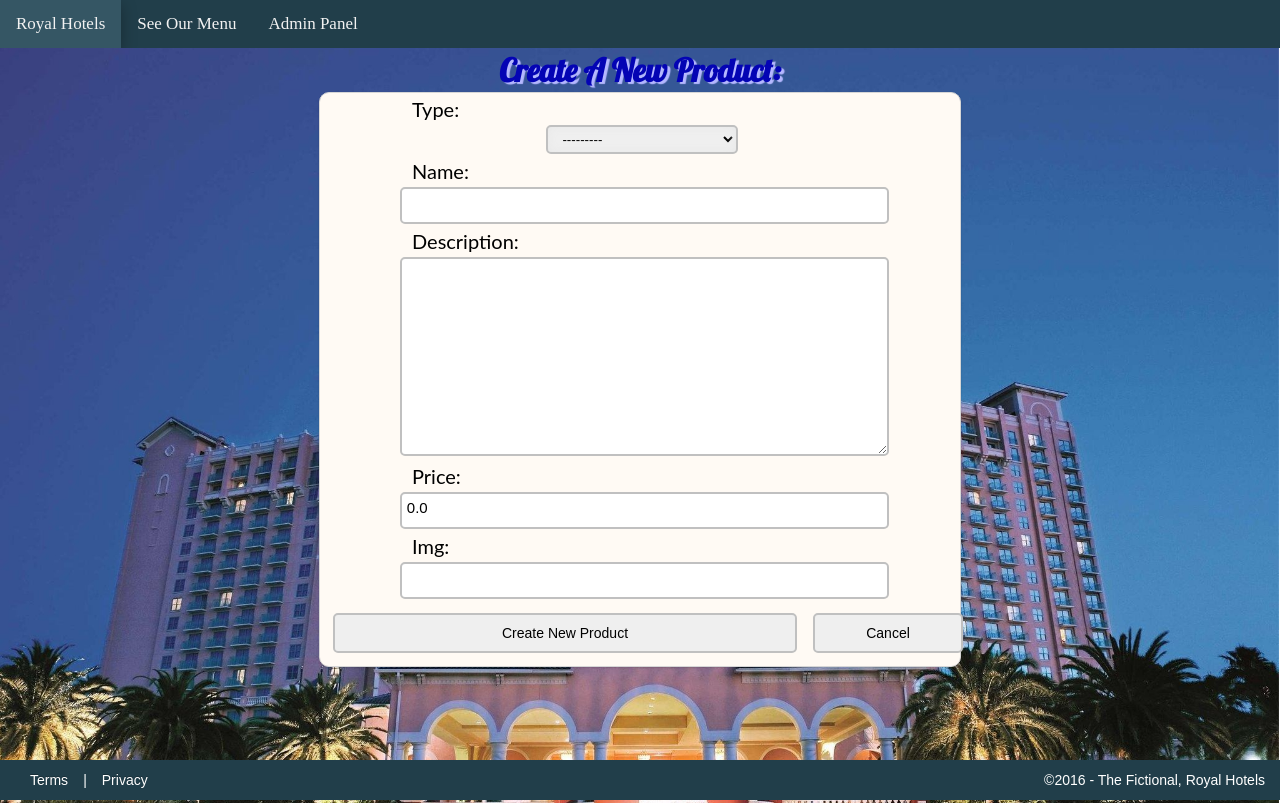
After one commit to ashlieghdawn/DjangoProject, a Django app: page /createRecord/ in a window 1280 px wide. The commit adds this page. Run offline with Django 3.2, Linux system fonts and the light colour scheme.

Commit message:
update add files

```diff
--- /dev/null
+++ b/mainapp/assets/css/layout.css
@@ -0,0 +1,294 @@
+* {
+    margin: 0;
+}
+
+html {
+    background-color: lightblue;
+}
+
+body {
+	position: relative;
+	overflow: hidden;
+}
+html, body {
+    height: 100%;
+    margin: 0;
+	padding: 0;
+}
+p {
+	padding: 2px 16px;
+	font-size: 15px;
+	font-family: 'Lato', Georgia, sans-serif;
+	color: #666666;
+}
+h1 {
+    color: #0404B4;
+    font-family: 'Lobster';
+    text-shadow: 3px 2px 1px rgba(181, 184, 255, 1);
+    margin:0 auto;
+}
+h2 {
+    color: #0404B4;
+    font-weight: 900;
+    font-family: 'Roboto', sans-serif;
+    text-align: center;
+}
+h2 span {
+    font-variant: small-caps;
+    padding: 2px 16px;
+}
+.container {
+    padding: 2px 16px;
+}
+
+.box {
+	display: flex;
+	justify-content: space-between;
+	flex-wrap: wrap;
+}
+
+.box>* {
+	flex: 1 1 160px;
+}
+.center-img {
+    display: block;
+    margin-top: 5%;
+    margin-bottom: 10%;
+    margin-left: auto;
+    margin-right: auto;
+    width: 70%;
+}
+ul.topnav {
+    list-style-type: none;
+    margin: 0;
+    padding: 0;
+    overflow: hidden;
+    background-color: #213e4a;
+}
+/* Float the list items side by side */
+ul.topnav li {
+    float: left;
+}
+/* Style the links inside the list items */
+ul.topnav li a {
+    display: inline-block;
+    color: #f2f2f2;
+    text-align: center;
+    padding: 14px 16px;
+    text-decoration: none;
+    transition: 0.3s;
+    font-size: 17px;
+    -webkit-transition-duration: 0.4s; /* Safari */
+    transition-duration: 0.4s;
+    cursor: pointer;
+}
+ul.topnav li a:hover {
+    box-shadow: 0 5px 15px rgba(0,0,0,0.3);
+	transition: opacity 0.3s ease-in-out;
+    background-color: #355664;
+}
+/* Hide the list item that contains the link that should
+   open and close the topnav on small screens */
+ul.topnav li.icon {
+	display: none;
+}
+.header-title {
+	padding: 2px 16px;
+	text-align: center;
+}
+.price {
+	padding: 0px 0px;
+	display: flex;
+	justify-content: flex-start;
+	color: darkgreen;
+}
+.price span {
+	align-self: flex-end;
+}
+/* This is the entire page wrapper */
+.site-container {
+    max-width: 100%;
+    height: 100%;
+    background-color: lightblue;
+    margin-left: auto;
+    margin-right: auto;
+}
+/* This controls the form size and contents */
+.admin_panel {
+    margin: 0 auto;
+    width: 50%;
+    height: 80%;
+    background-color: #fffaf4;
+	border: 1px solid #d6d6d6;
+	box-shadow: 0 1px 2px rgba(0,0,0,0.15);
+	transition: all 0.3s ease-in-out;
+	border-radius: 10px;
+    transition: 0.3s;
+}
+.admin_panel:hover {
+    box-shadow: 0 5px 15px rgba(0,0,0,0.3);
+	transition: opacity 0.3s ease-in-out;
+}
+.card {
+    /* Add shadows to create the lifting "card" effect */
+	box-shadow: 0 1px 2px rgba(0,0,0,0.15);
+	transition: all 0.3s ease-in-out;
+	border-radius: 5px; /* 5px rounded corners */
+    transition: 0.3s;
+	width: 50%;
+	margin: 5px;
+	background-color: #fffaf4;
+	border: 1px solid #d6d6d6;
+}
+.card:hover {
+	box-shadow: 0 5px 15px rgba(0,0,0,0.3);
+	transition: opacity 0.3s ease-in-out;
+}
+/* form item container */
+.frmObject_container {
+	display: block;
+    width: 80%;
+    margin: 0 auto;
+    padding: 0;
+    text-align: center;
+}
+
+.fieldWrapper{
+	display: block;
+    width: 90%;
+    margin: 0 auto;
+    padding: 0;
+    text-align: center;
+}
+/* form button container */
+.frmBtn_container {
+    display: flex;
+    flex-wrap: wrap;
+    align-items: center;
+    width: 100%;
+}
+.btn {
+	flex-grow: 2;
+    justify-content: center;
+    text-align: center;
+    display: inline-block;
+    width: 150px; /* button size */
+    margin: 2% 2% 2% 2%;
+    color: black;
+    padding: 10px 0px;
+    text-decoration: none;
+    font-size: 14px;
+    -webkit-transition-duration: 0.4s; /* Safari */
+    transition-duration: 0.4s;
+    cursor: pointer;
+    border: 2px solid silver;
+    border-radius: 5px;
+}
+.btn:hover {
+    background-color: #355664;
+    color: white;
+    border: 2px solid #b3b3b3;
+    box-shadow: 0 5px 15px rgba(0,0,0,0.3);
+	transition: opacity 0.3s ease-in-out;
+}
+input[type="submit"] {
+    flex-grow: 1;
+    width: 10%;
+    justify-content: center;
+    text-align: center;
+    display: inline-block;
+    margin: 2% 2% 2% 2%;
+    color: black;
+    padding: 9px 0px 9px 0px;
+    text-decoration: none;
+    font-size: 14px;
+    -webkit-transition-duration: 0.4s; /* Safari */
+    transition-duration: 0.4s;
+    cursor: pointer;
+    border: 2px solid silver;
+    border-radius: 5px;
+}
+input[type="submit"]:hover {
+    background-color: #355664;
+    color: white;
+    border: 2px solid #b3b3b3;
+    box-shadow: 0 5px 15px rgba(0,0,0,0.3);
+	transition: opacity 0.3s ease-in-out;
+}
+select {
+	padding: 4px 10px;
+	width: 40%;
+	display: inline-block;
+	margin: 1% 0% 0 1%;
+	border: 2px solid silver;
+    border-radius: 5px;
+    box-shadow: 0 0 10px #E8E8E8 inset;
+}
+input, textarea {
+    width: 100%;
+    margin: 1% 0 0 0;
+    padding: 1% 0 2% 1%;
+    line-height: 18px;
+    font-size: 15px;
+    border-radius: 5px;
+    border: 2px solid silver;
+}
+label {
+	display: inline-block;
+    width: 95%;
+    text-align: left;
+    margin: 1% 0 0 0;
+    color: black;
+    line-height: 18px;
+    font-size: 20px;
+}
+#block-footer {
+    clear: both;
+    display: flex;
+    width: 100%;
+	-moz-box-sizing: border-box;
+    margin: 0 auto;
+    background-color: #213e4a;
+    position: absolute;
+    bottom: 0;
+    height: 40px;
+}
+#block-footer a, #block-footer p {
+    flex: 1;
+    color: white;
+    padding: 15px 15px;
+	font-size: 14px;
+    line-height: 10px;
+	font-family:'PT Sans', Arial, Helvetica, sans-serif;
+}
+#footer-left {
+    width: 40%;
+    text-align: right;
+}
+#block-footer{
+	float:left;
+	clear:both;
+	width:100%;
+}
+#block-footer a {
+	color: white;
+	text-shadow: 0 -1px 0 rgba(0, 0, 0, 0.25);
+	text-decoration: none;
+	outline: medium none;
+}
+#block-footer a:hover {
+    color: #CABE96;
+    text-shadow: 0 1px 0 rgba(255, 255, 255, 0.2);
+}
+.bg_img {
+    background-color: lightblue;
+    background-image: url('/static/images/hotel_img3.jpg');
+    background-size: cover;
+    background-attachment:fixed;
+    background-position: center;
+    position: relative;
+    -webkit-background-size: cover;
+    -moz-background-size: cover;
+    -o-background-size: cover;
+    background-size: cover;
+}
--- a/mainapp/mainapp/settings.py
+++ b/mainapp/mainapp/settings.py
@@ -119,3 +119,6 @@ USE_TZ = True
 # https://docs.djangoproject.com/en/2.1/howto/static-files/
 
 STATIC_URL = '/static/'
+STATICFILES_DIRS = (
+    os.path.join(BASE_DIR, 'assets'),
+)
--- a/mainapp/mainapp/urls.py
+++ b/mainapp/mainapp/urls.py
@@ -13,6 +13,8 @@ Including another URLconf
     1. Import the include() function: from django.urls import include, path
     2. Add a URL to urlpatterns:  path('blog/', include('blog.urls'))
 """
+from django.contrib.staticfiles.urls import staticfiles_urlpatterns
+from django.conf.urls import include
 from django.contrib import admin
 from django.urls import path
 from . import views
@@ -20,4 +22,7 @@ from . import views
 urlpatterns = [
     path('', views.home, name="home"),
     path('admin/', admin.site.urls),
+    path('', include('products.urls')),
 ]
+
+urlpatterns += staticfiles_urlpatterns()
--- a/mainapp/mainapp/views.py
+++ b/mainapp/mainapp/views.py
@@ -3,4 +3,8 @@ from django.shortcuts import render
 
 
 def home(request):
-    return render(request, "home.html", {})
+    products ={"Cherries","Apples","Oranges", "Strawberries","Pears", "Watermelons"}
+    context = {
+        'products' : products,
+    }
+    return render(request, "home.html", context)
--- /dev/null
+++ b/mainapp/products/forms.py
@@ -0,0 +1,7 @@
+from django.forms import ModelForm
+from .models import Product
+
+class ProductForm(ModelForm):
+    class Meta:
+        model = Product
+        fields = '__all__'
--- /dev/null
+++ b/mainapp/products/templates/products/createRecord.html
@@ -0,0 +1,26 @@
+{% extends "base.html" %}
+
+{% block title %}Royal Hotels{% endblock %}
+
+{% block header %}Create A New Product:{% endblock %}
+
+{% block content %}
+
+    <div class="admin_panel">
+        <form method="POST" action="{% url 'createRecord' %}">
+            <div class="frmObject_container">
+                <!-- Cross Site Request Forgery (csrf_token) protection -->
+                {% csrf_token %}
+                {{ form.non_field_errors }}
+                {{ form.as_p }}
+            </div>
+            <div class="frmBtn_container">
+                <input type="submit" class="btn" value="Create New Product" name="Save_Item">
+                <a href="{% url 'admin_console' %}"><button type="button" class="btn" value="Cancel">Cancel</button></a>
+            </div>
+        </form>
+    </div>
+
+
+
+{% endblock %}
--- /dev/null
+++ b/mainapp/products/urls.py
@@ -0,0 +1,13 @@
+from django.contrib.staticfiles.urls import staticfiles_urlpatterns
+from django.conf.urls import include
+from django.contrib import admin
+from django.urls import path
+from . import views
+
+urlpatterns = [
+    path('admin_console', views.admin_console, name="admin_console"),
+    path('<int:pk>/details/', views.details, name='details'),
+    path('<int:pk>/delete/', views.delete, name='delete'),
+    path('confirmdelete/', views.confirmed, name='confirmed'),
+    path('createRecord/', views.createRecord, name='createRecord'),
+]
--- a/mainapp/products/views.py
+++ b/mainapp/products/views.py
@@ -1,3 +1,55 @@
-from django.shortcuts import render
+from django.shortcuts import render, get_object_or_404, redirect
+from django.http import HttpResponse
+from .forms import ProductForm
+from .models import Product
 
-# Create your views here.
+
+def admin_console(request):
+    products = Product.objects.all()
+    return render(request, 'products/products_page.html', {'products': products})
+
+def details(request, pk):
+    pk = int(pk)
+    item = get_object_or_404(Product, pk=pk)
+    form = ProductForm(data=request.POST or None, instance=item)
+    if request.method == 'POST':
+        if form.is_valid():
+            form2 = form.save(commit=False)
+            form2.save()
+            return redirect('admin_console')
+        else:
+            print(form.errors)
+    else:
+        return render(request, 'products/present_product.html', {'form': form})
+
+def delete(request, pk):
+    pk = int(pk)
+    item = get_object_or_404(Product, pk=pk)
+    if request.method == 'POST':
+        item.delete()
+        return redirect('admin_console')
+    context = {"item": item}
+    return render(request, "products/confirmDelete.html", context)
+
+def confirmed(request):
+    if request.method == 'POST':
+        # creates form instance and binds data to it
+        form = ProductForm(request.POST or None)
+        if form.is_valid():
+            form.delete()
+            return redirect('admin_console')
+        else:
+            return redirect('admin_console')
+
+def createRecord(request):
+    form = ProductForm(request.POST or None)
+    if form.is_valid():
+        form.save()
+        return redirect('admin_console')
+    else:
+        print(form.errors)
+        form = ProductForm()
+    context = {
+        'form': form,
+    }
+    return render(request, 'products/createRecord.html', context)
--- /dev/null
+++ b/mainapp/templates/base.html
@@ -0,0 +1,22 @@
+{% load static %}
+<!DOCTYPE html>
+<html lang="en" class="bg_img">
+    <head>
+        <meta charset="UTF-8">
+        <title>{% block title %}{% endblock %}</title>
+        <meta name="viewport" content="width=device-width, initial-scale=1">
+        <link href="http://fonts.googleapis.com/css?family=Roboto" rel="stylesheet">
+        <link href="//fonts.googleapis.com/css?family=Lobster&subset=latin,latin-ext" rel="stylesheet" type="text/css">
+        <link rel="stylesheet" type="text/css" href="{% static 'css/layout.css' %}">
+    </head>
+    <body>
+        <div class="page_container">
+            {% include "navbar.html" %}
+            <header class="header-title">
+                <h1>{% block header%}{% endblock %}</h1>
+            </header>
+            {% block content %}{% endblock %}
+        </div>
+
+        {% include "footer.html" %}
+    </body>
--- /dev/null
+++ b/mainapp/templates/footer.html
@@ -0,0 +1,4 @@
+<section id="block-footer">
+        <p id="footer-right"><a href="#">Terms</a>|<a href="#">Privacy</a></p>
+        <p id="footer-left">&copy;2016 - The Fictional, Royal Hotels</p>
+</section>
--- /dev/null
+++ b/mainapp/templates/navbar.html
@@ -0,0 +1,6 @@
+
+<ul class="topnav">
+    <li><a href="{% url 'home' %}">Royal Hotels</a></li>
+    <li><a href="#">See Our Menu</a></li>
+    <li><a href="{% url 'admin_console' %}">Admin Panel</a></li>
+</ul>
```
Also changed, not shown: mainapp/products/templates/products/confirmDelete.html (added, +21 -0 lines), mainapp/products/templates/products/present_product.html (added, +27 -0 lines), mainapp/products/templates/products/products_page.html (added, +34 -0 lines), mainapp/templates/home.html (+8 -6 lines), mainapp/assets/images/hotel_img3.jpg (added), mainapp/db.sqlite3.
